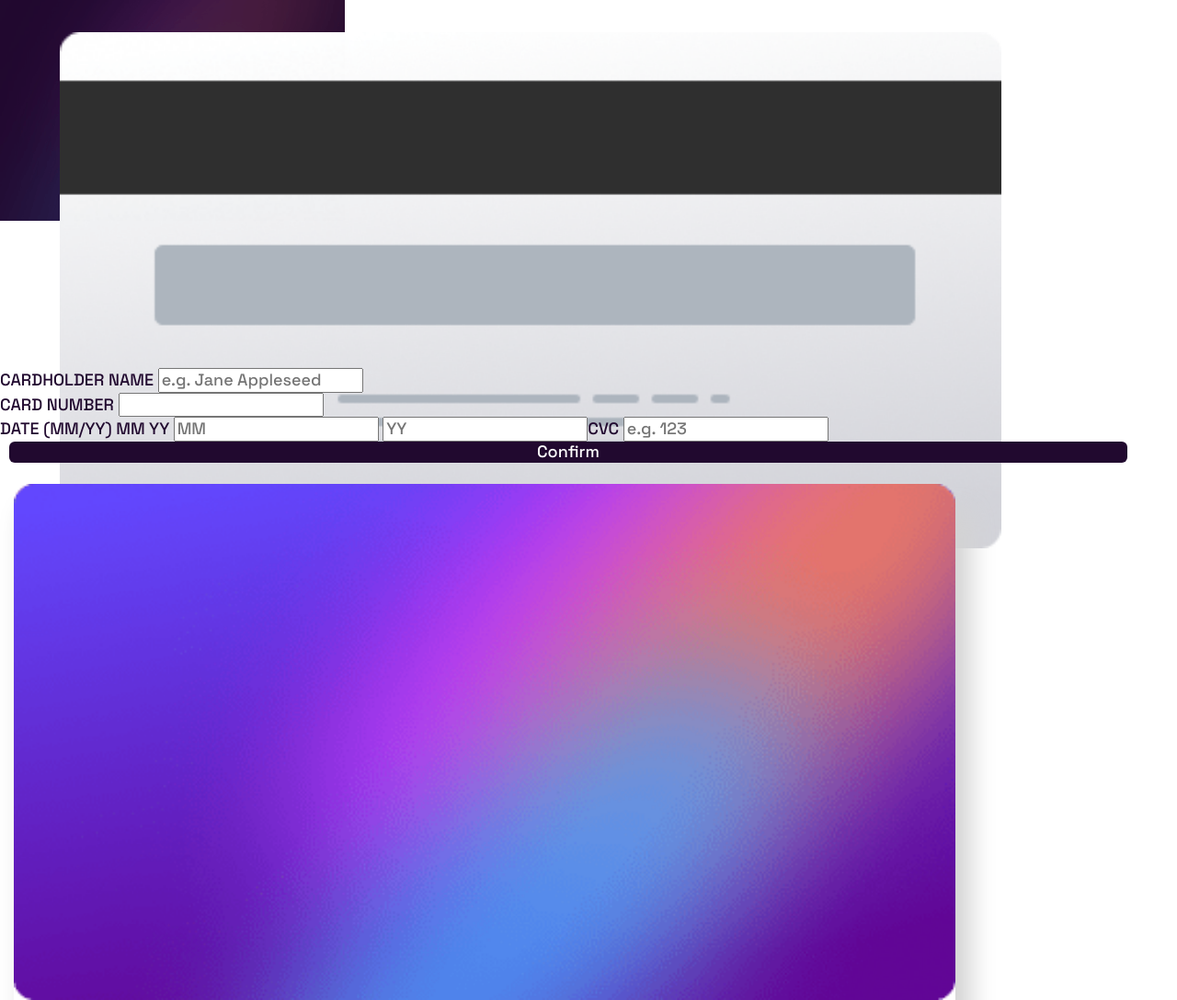
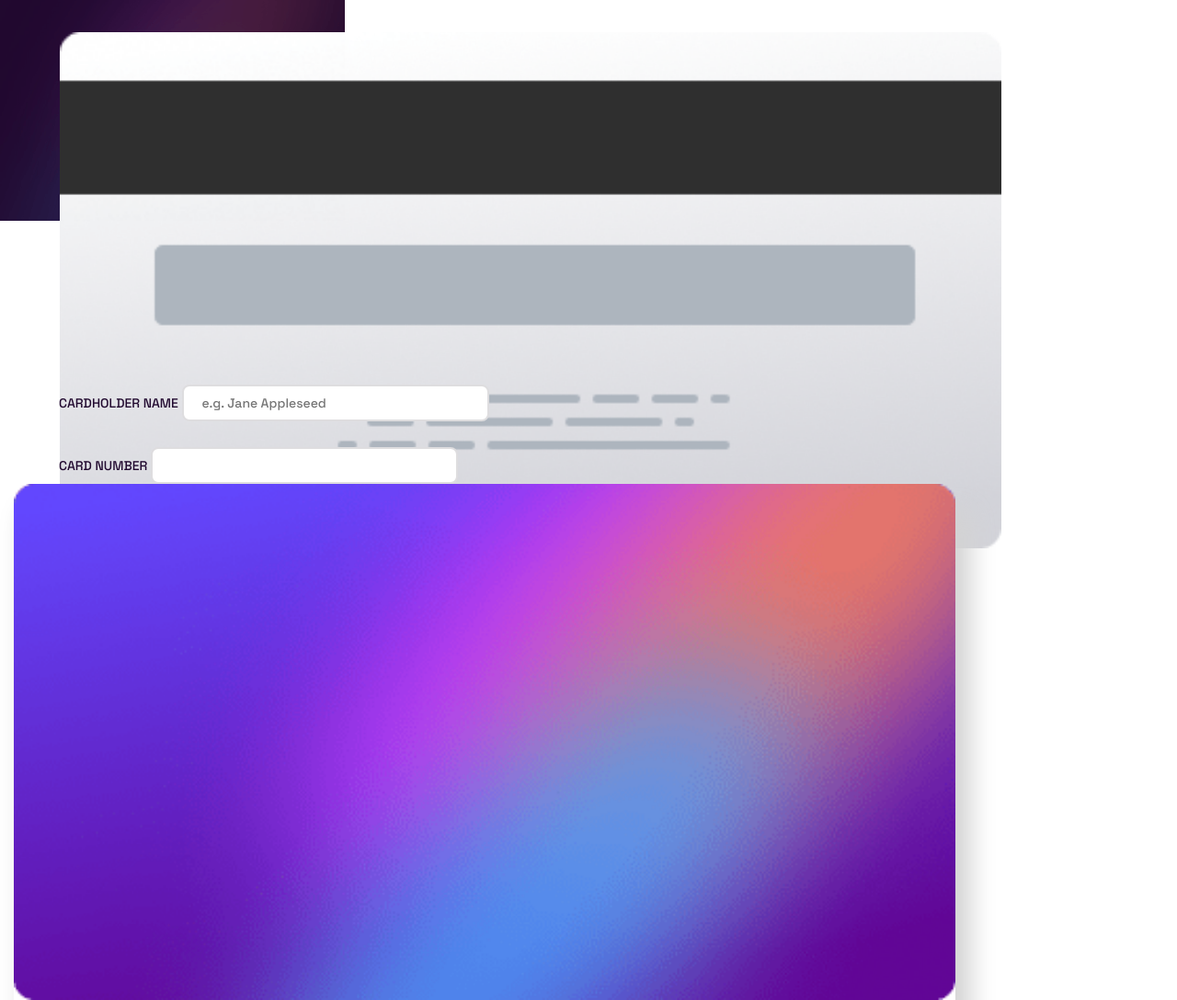
Before and after one commit to AlexTraveylan/challenger-cooperative-card, a plain HTML site: page index.html in a window 1280 px wide. Shown: the top 1087 px of the page at 92% size. Drawn offline with Linux system fonts and the light colour scheme.

Commit message:
form box

```diff
--- a/index.html
+++ b/index.html
@@ -10,8 +10,8 @@
       sizes="32x32"
       href="./images/favicon-32x32.png"
     />
-    <link rel="stylesheet" href="normalize.css">
-    <link rel="stylesheet" href="style.css">
+    <link rel="stylesheet" href="normalize.css" />
+    <link rel="stylesheet" href="style.css" />
     <title>Frontend Mentor | Interactive card details form</title>
   </head>
   <body>
@@ -19,12 +19,19 @@
       <!-- Zone de la carte -->
       <div class="container-card">
         <div class="card-area">
-          <img id="recto" src="./images/bg-card-back.png" alt="dos de la carte" />
+          <img
+            id="recto"
+            src="./images/bg-card-back.png"
+            alt="dos de la carte"
+          />
 
-          <img id="verso" src="./images/bg-card-front.png" alt="face de la carte" />
+          <img
+            id="verso"
+            src="./images/bg-card-front.png"
+            alt="face de la carte"
+          />
 
           <!-- texte à mettre dans la carte 0000 0000 0000 0000 Jane Appleseed 00/00-->
-
         </div>
       </div>
 
@@ -34,24 +41,34 @@
           <form class="card-form" id="card-form">
             <div class="form-div">
               <label for="card-name">Cardholder Name</label>
-              <input type="text" name="card-name" id="card-name" placeholder="e.g. Jane Appleseed"/>
+              <input
+                type="text"
+                name="card-name"
+                id="card-name"
+                placeholder="e.g. Jane Appleseed"
+              />
             </div>
 
             <div class="form-div">
               <label for="card-number">Card Number</label>
-              <input type="number" name="card-number" id="card-number"/>
+              <input type="number" name="card-number" id="card-number" />
             </div>
 
             <div class="MMYYCVC">
               <div class="MMYY">
-                <label for="form-date">Date (MM/YY) MM YY</label>
-                <input type="number" name="form-MM" placeholder="MM"/>
-                <input type="number" name="form-YY" placeholder="YY"/>
+                <label for="form-date">EXP. Date (MM/YY)</label>
+                <input type="number" name="form-MM" placeholder="MM" />
+                <input type="number" name="form-YY" placeholder="YY" />
               </div>
 
               <div class="CVC">
                 <label for="card-cvc">CVC</label>
-                <input type="number" name="card-cvc" id="card-cvc" placeholder="e.g. 123"/>
+                <input
+                  type="number"
+                  name="card-cvc"
+                  id="card-cvc"
+                  placeholder="e.g. 123"
+                />
               </div>
             </div>
 
--- a/style.css
+++ b/style.css
@@ -58,3 +58,22 @@ input{
     display: flex;
     flex-direction: row;
 }
+
+.main-container{
+    padding-left: 5%;
+    font-size: 14px;
+    display: flex;
+    flex-direction: row;
+}
+
+
+.form-div {
+    padding:10px 0;
+}
+
+#card-number,#card-name{
+    margin-top: 8px;
+    padding: 10px 140px 10px 20px;
+    border-radius: 8px;
+    border: 2px solid var(--lightViolet);
+}
```
